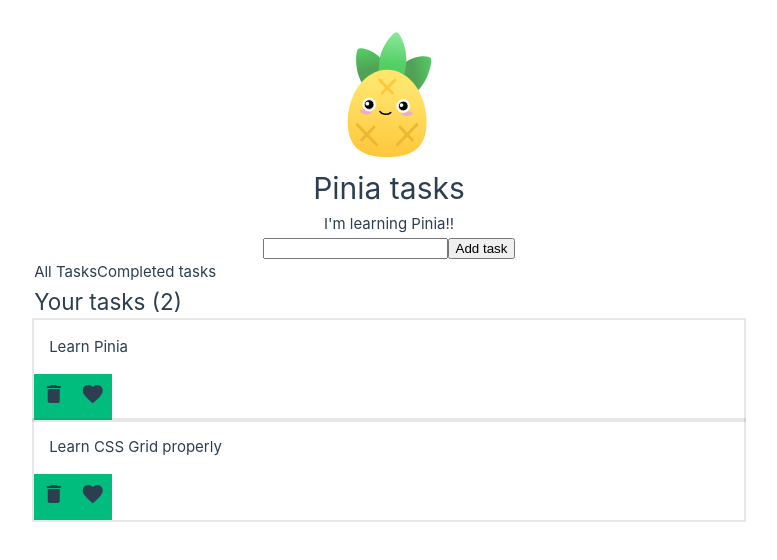
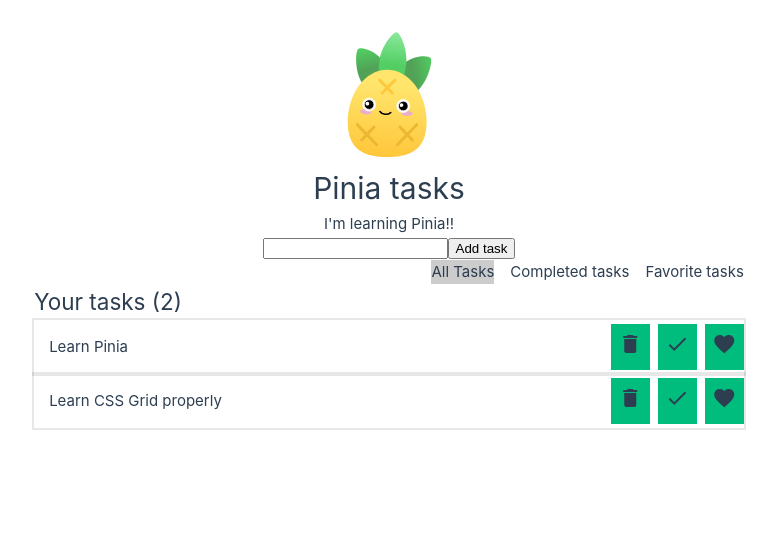
Before and after one commit to Klrfl/pinia-tasks, a Vue app: page / in a window 1280 px wide. Shown: the top 560 px of the page, without its empty margins (251-1028 px from the left). Built offline with nearby package versions, Linux system fonts and the light colour scheme.

Commit message:
add done, favorite tasks feature

```diff
--- a/src/App.vue
+++ b/src/App.vue
@@ -24,28 +24,50 @@
   </header>
 
   <main>
-    <button class="btn btn--cta" @click="showWhichtasks = 'all'">
-      All Tasks
-    </button>
-    <button class="btn btn--cta" @click="showWhichtasks = 'completed'">
-      Completed tasks
-    </button>
+    <div class="filter-btn-container">
+      <button
+        :class="{ 'active-filter': showWhichtasks === 'all' }"
+        class="btn btn--cta"
+        @click="showWhichtasks = 'all'">
+        All Tasks
+      </button>
+      <button
+        :class="{ 'active-filter': showWhichtasks === 'completed' }"
+        class="btn btn--cta"
+        @click="showWhichtasks = 'completed'">
+        Completed tasks
+      </button>
+      <button
+        :class="{ 'active-filter': showWhichtasks === 'favorite' }"
+        class="btn btn--cta"
+        @click="showWhichtasks = 'favorite'">
+        Favorite tasks
+      </button>
+    </div>
 
     <ul class="task-list task-list--all" v-show="showWhichtasks === 'all'">
       <h2>Your tasks ({{ taskStore.totalTasksCount }})</h2>
-      <TaskDetails v-for="task in taskStore.tasks" :task="task"></TaskDetails>
+      <TaskDetails v-for="task in taskStore.tasks" :task="task" />
     </ul>
 
     <ul
-      class="task-list task-list--done"
+      class="task-list task-list--completed"
       v-show="showWhichtasks === 'completed'">
       <h2>Completed tasks ({{ taskStore.totalCompletedTasksCount }})</h2>
       <p v-if="taskStore.totalCompletedTasksCount === 0">
         No completed tasks... yet
       </p>
-      <TaskDetails
-        v-for="task in taskStore.completedTasks"
-        :task="task"></TaskDetails>
+      <TaskDetails v-for="task in taskStore.completedTasks" :task="task" />
+    </ul>
+
+    <ul
+      class="task-list task-list--favorite"
+      v-show="showWhichtasks === 'favorite'">
+      <h2>Completed tasks ({{ taskStore.totalFavoriteTasksCount }})</h2>
+      <p v-if="taskStore.totalFavoriteTasksCount === 0">
+        No favorite tasks... yet
+      </p>
+      <TaskDetails v-for="task in taskStore.favoriteTasks" :task="task" />
     </ul>
   </main>
 </template>
@@ -60,6 +82,16 @@
   margin-inline: auto;
 }
 
+.filter-btn-container {
+  display: flex;
+  justify-content: flex-end;
+  gap: 1rem;
+}
+
+.btn.active-filter {
+  backdrop-filter: invert(0.2);
+}
+
 .task-list {
   margin: 0;
   padding: 0;
--- a/src/components/TaskDetails.vue
+++ b/src/components/TaskDetails.vue
@@ -1,7 +1,11 @@
 <script setup>
+import { useTaskStore } from "../stores/TaskStore";
+
 const props = defineProps({
   task: Object,
 });
+
+const taskStore = useTaskStore();
 </script>
 
 <template>
@@ -9,12 +13,25 @@
     <p class="task__text">
       {{ task.text }}
     </p>
-    <button class="btn task__delete-btn">
-      <i class="material-icons">delete</i>
-    </button>
-    <button class="btn task__favorite-btn">
-      <i class="material-icons">favorite</i>
-    </button>
+    <div class="task__btn-container">
+      <button
+        class="btn task__delete-btn"
+        @click="taskStore.deleteTask(task.id)">
+        <i class="material-icons">delete</i>
+      </button>
+
+      <button
+        class="btn task__done-btn"
+        @click="taskStore.completeTask(task.id)">
+        <i class="material-icons">done</i>
+      </button>
+
+      <button
+        class="btn task__favorite-btn"
+        @click="taskStore.favTask(task.id)">
+        <i class="material-icons">favorite</i>
+      </button>
+    </div>
   </li>
 </template>
 
@@ -22,10 +39,21 @@
 .task {
   list-style: none;
   outline: 2px solid var(--color-border);
+
+  display: flex;
+  align-items: center;
+  gap: 0.5rem;
 }
 
 .task__text {
   padding: 1em;
+  flex-grow: 1;
+}
+
+.task__btn-container {
+  display: flex;
+  justify-content: center;
+  gap: 0.5rem;
 }
 
 .task .btn {
--- a/src/stores/TaskStore.js
+++ b/src/stores/TaskStore.js
@@ -9,17 +9,29 @@
   }),
 
   getters: {
-    completedTasks() {
-      return this.tasks.filter((task) => task.isDone);
-    },
     totalTasksCount() {
       return this.tasks.reduce((acc, currentTask) => {
         return currentTask ? acc + 1 : acc;
       }, 0);
     },
+
+    completedTasks() {
+      return this.tasks.filter((task) => task.isDone);
+    },
+
+    favoriteTasks() {
+      return this.tasks.filter((task) => task.isFav);
+    },
+
     totalCompletedTasksCount() {
       return this.tasks.reduce((acc, currentTask) => {
         return currentTask.isDone ? acc + 1 : acc;
+      }, 0);
+    },
+
+    totalFavoriteTasksCount() {
+      return this.tasks.reduce((acc, currentTask) => {
+        return currentTask.isFav ? acc + 1 : acc;
       }, 0);
     },
   },
@@ -28,5 +40,20 @@
     addTask(task) {
       this.tasks.push(task);
     },
+
+    deleteTask(taskId) {
+      const newTasks = this.tasks.filter((task) => task.id !== taskId);
+      this.tasks = newTasks;
+    },
+
+    completeTask(taskId) {
+      const completedTask = this.tasks.find((task) => task.id === taskId);
+      completedTask.isDone = !completedTask.isDone;
+    },
+
+    favTask(taskId) {
+      const favTask = this.tasks.find((task) => task.id === taskId);
+      favTask.isFav = !favTask.isFav;
+    },
   },
 });
```
